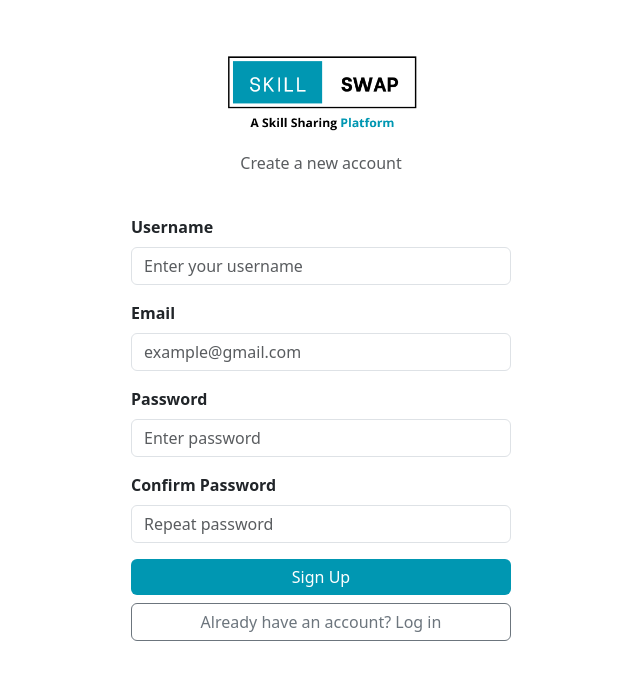
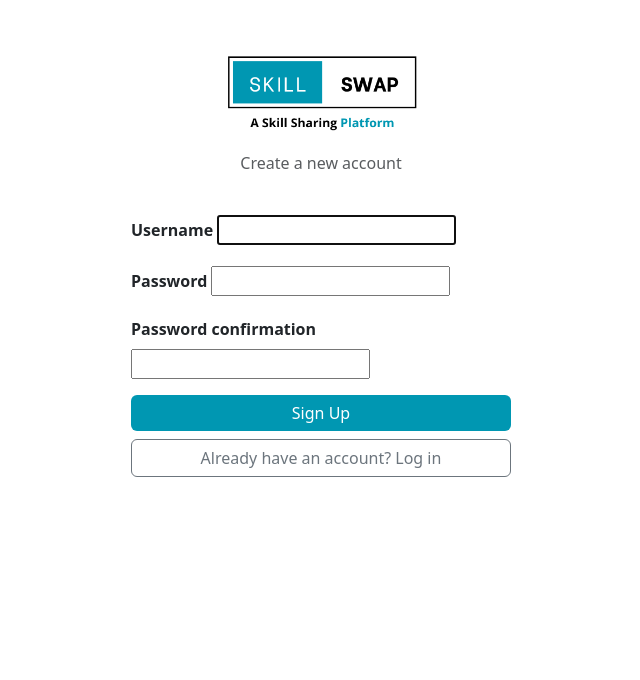
Before and after one commit to Jallala/SkillShare, a Django app: page /accounts/signup/ in a window 1280 px wide. Shown: the part 104-784 px from the top of the page, without its empty margins (319-959 px from the left). Run offline with Django 5.2, Linux system fonts and the light colour scheme.

Commit message:
update signup template

```diff
--- a/accounts/templates/accounts/signup.html
+++ b/accounts/templates/accounts/signup.html
@@ -12,57 +12,16 @@
   </div>
 
   <form method="post" class="w-100" style="max-width: 380px;">
-    {% csrf_token %}
-
+    {% csrf_token %} {% for field in form %}
     <div class="mb-3">
-      <label for="id_username" class="form-label fw-semibold">Username</label>
-      <input
-        type="text"
-        name="username"
-        id="id_username"
-        class="form-control"
-        placeholder="Enter your username"
-        required
-      />
+      <label for="{{ field.id_for_label }}" class="form-label fw-semibold">
+        {{ field.label }}
+      </label>
+      {{ field }} {% if field.errors %}
+      <div class="text-danger small">{{ field.errors|striptags }}</div>
+      {% endif %}
     </div>
-
-    <div class="mb-3">
-      <label for="id_email" class="form-label fw-semibold">Email</label>
-      <input
-        type="email"
-        name="email"
-        id="id_email"
-        class="form-control"
-        placeholder="example@gmail.com"
-        required
-      />
-    </div>
-
-    <div class="mb-3">
-      <label for="id_password1" class="form-label fw-semibold">Password</label>
-      <input
-        type="password"
-        name="password1"
-        id="id_password1"
-        class="form-control"
-        placeholder="Enter password"
-        required
-      />
-    </div>
-
-    <div class="mb-3">
-      <label for="id_password2" class="form-label fw-semibold">
-        Confirm Password
-      </label>
-      <input
-        type="password"
-        name="password2"
-        id="id_password2"
-        class="form-control"
-        placeholder="Repeat password"
-        required
-      />
-    </div>
+    {% endfor %}
 
     <button type="submit" class="btn btn-custom w-100 mb-2">Sign Up</button>
     <a href="{% url 'login' %}" class="btn btn-outline-secondary w-100">
```
